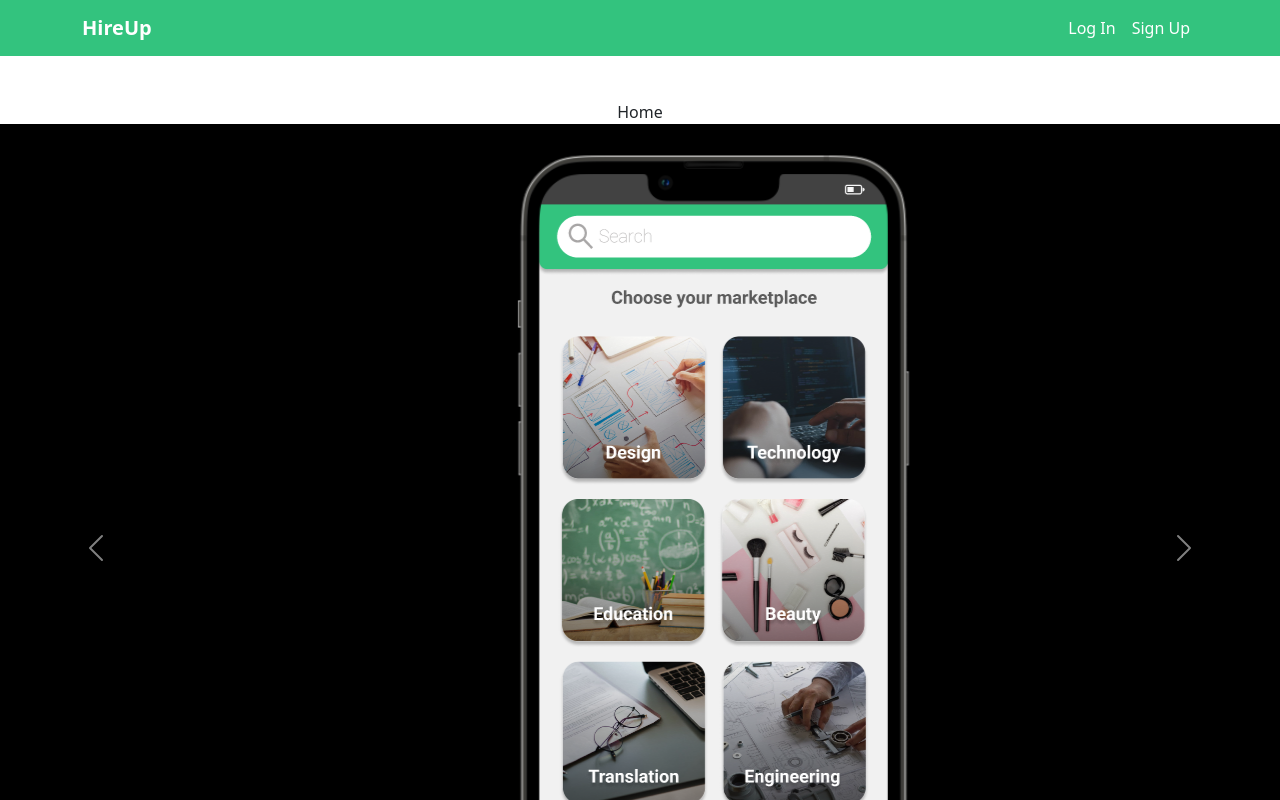
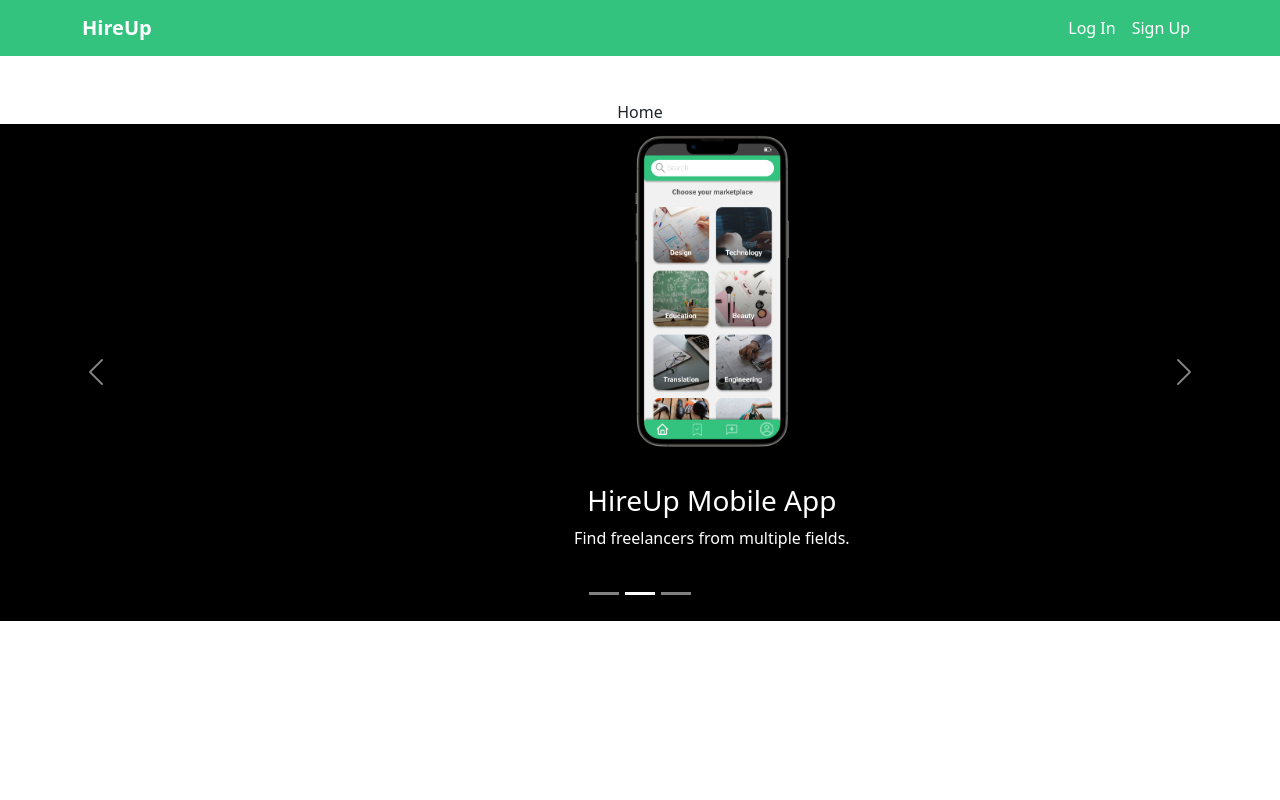
Before and after one commit to calineY/React-Laravel-LandingPage, a React (Create React App) app in the folder landing-page/: page / in a window 1280 px wide. Shown: the top 800 px of the page. Built offline with nearby package versions, Linux system fonts and the light colour scheme.

Commit message:
Adjusted carousel content

```diff
--- a/landing-page/src/components/CarouselComponent.js
+++ b/landing-page/src/components/CarouselComponent.js
@@ -14,8 +14,8 @@ const CarouselComponent = () => {
       alt="First slide"
     />
     <Carousel.Caption>
-      <h3>First slide label</h3>
-      <p>Nulla vitae elit libero, a pharetra augue mollis interdum.</p>
+      <h3>HireUp Mobile App</h3>
+      <p>You'll have your own profile, to work or hire.</p>
     </Carousel.Caption>
   </Carousel.Item>
   <Carousel.Item>
@@ -25,8 +25,8 @@ const CarouselComponent = () => {
     />
 
     <Carousel.Caption>
-      <h3>Second slide label</h3>
-      <p>Lorem ipsum dolor sit amet, consectetur adipiscing elit.</p>
+      <h3>HireUp Mobile App</h3>
+      <p>Find freelancers from multiple fields.</p>
     </Carousel.Caption>
   </Carousel.Item>
   <Carousel.Item>
@@ -36,8 +36,8 @@ const CarouselComponent = () => {
     />
 
     <Carousel.Caption>
-      <h3>Third slide label</h3>
-      <p>Praesent commodo cursus magna, vel scelerisque nisl consectetur.</p>
+      <h3>HireUp Mobile App</h3>
+      <p>Choose the freelancer that you wnat to work with.</p>
     </Carousel.Caption>
   </Carousel.Item>
 </Carousel>
--- a/landing-page/src/index.css
+++ b/landing-page/src/index.css
@@ -22,3 +22,8 @@ form {
 .logo {
 	font-weight: bold;
 }
+img {
+	width: 30%;
+	height: 30%;
+	padding-bottom: 150px;
+}
```
